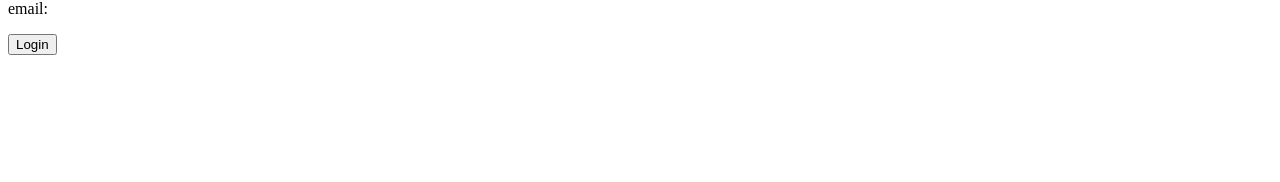
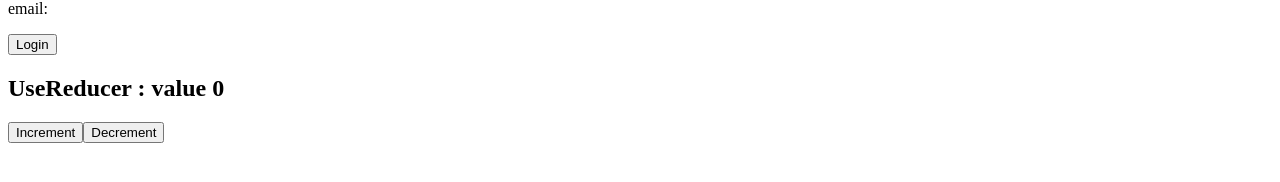
Before and after one commit to nnhasan0290/react-typescript, a React (Create React App) app: page / in a window 1280 px wide. Shown: the part 486-668 px from the top of the page. Built offline with nearby package versions, Linux system fonts and the light colour scheme.

Commit message:
use Reducer type

```diff
--- /dev/null
+++ b/src/components/UseReducer.tsx
@@ -0,0 +1,46 @@
+import { useReducer } from "react";
+
+type State = {
+    count: number
+}
+
+type Action = {
+    type: string,
+    payload?: number
+}
+
+const reducer = (state:State, action:Action) => {
+  if (action.type === "increment") {
+    return { count: state.count + 10 };
+  }
+  if (action.type === "decrement") {
+    return { count: state.count - 10 };
+  }
+  return state
+};
+
+const UseReducer = () => {
+  const [state, dispatch] = useReducer(reducer, { count: 0 });
+  console.log(state);
+  return (
+    <div>
+      <h2>UseReducer : value {state.count}</h2>
+      <button
+        onClick={() => {
+          dispatch({ type: "increment"});
+        }}
+      >
+        Increment
+      </button>
+      <button
+        onClick={() => {
+          dispatch({ type: "decrement" });
+        }}
+      >
+        Decrement
+      </button>
+    </div>
+  );
+};
+
+export default UseReducer;
--- a/src/index.tsx
+++ b/src/index.tsx
@@ -1,6 +1,7 @@
 import ReactDOM from "react-dom/client";
 import Event from "./components/Event";
 import StyleTypes from "./components/Styles";
+import UseReducer from "./components/UseReducer";
 import UseState from "./components/UseState";
 
 const root = ReactDOM.createRoot(
@@ -17,5 +18,6 @@ root.render(
       }}
     />
     <UseState/>
+    <UseReducer/>
   </>
 );
```
